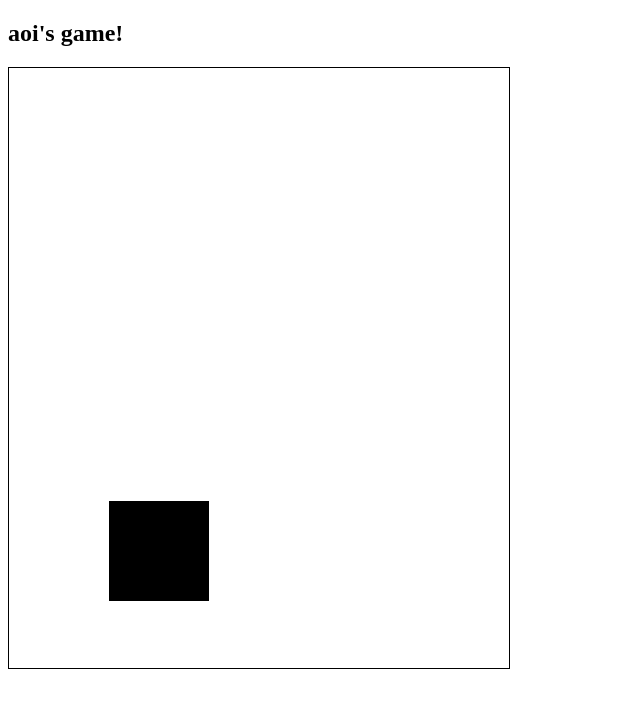
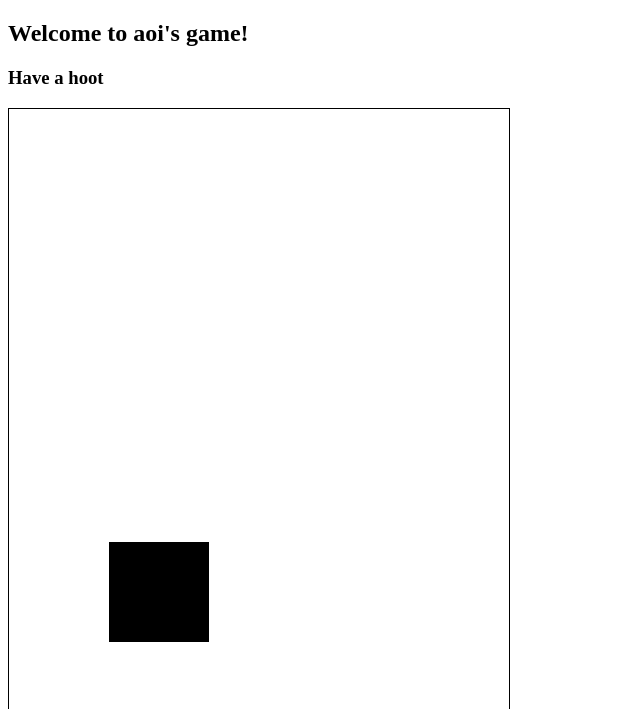
Before and after one commit to PaleWind/browser-game, a website with bundled scripts: page game/index.html in a window 1280 px wide. Shown: the top 709 px of the page, without its empty margins (0-640 px from the left). Built offline with nearby package versions, Linux system fonts and the light colour scheme.

Commit message:
ci deploy action

```diff
--- a/game/index.html
+++ b/game/index.html
@@ -11,7 +11,8 @@
     </style>
   </head>
   <body>
-    <h2>aoi's game!</h2>
+    <h2>Welcome to aoi's game!</h2>
+    <h3>Have a hoot</h3>
     <canvas id="myCanvas" width="400" height="300"></canvas>
     <script type="module" src="main.js"></script>
   </body>
--- a/package.json
+++ b/package.json
@@ -6,7 +6,7 @@
   "type": "module",
   "scripts": {
     "start": "node server.js",
-    "start-dev": "nodemon server.js"
+    "start-dev": "nodemon server/server.js"
   },
   "nodemonConfig": {
     "watch": ["web/*.js", "web/*.html"],
```
Also changed, not shown: .github/workflows/ci.yml (added), 1 other file.
